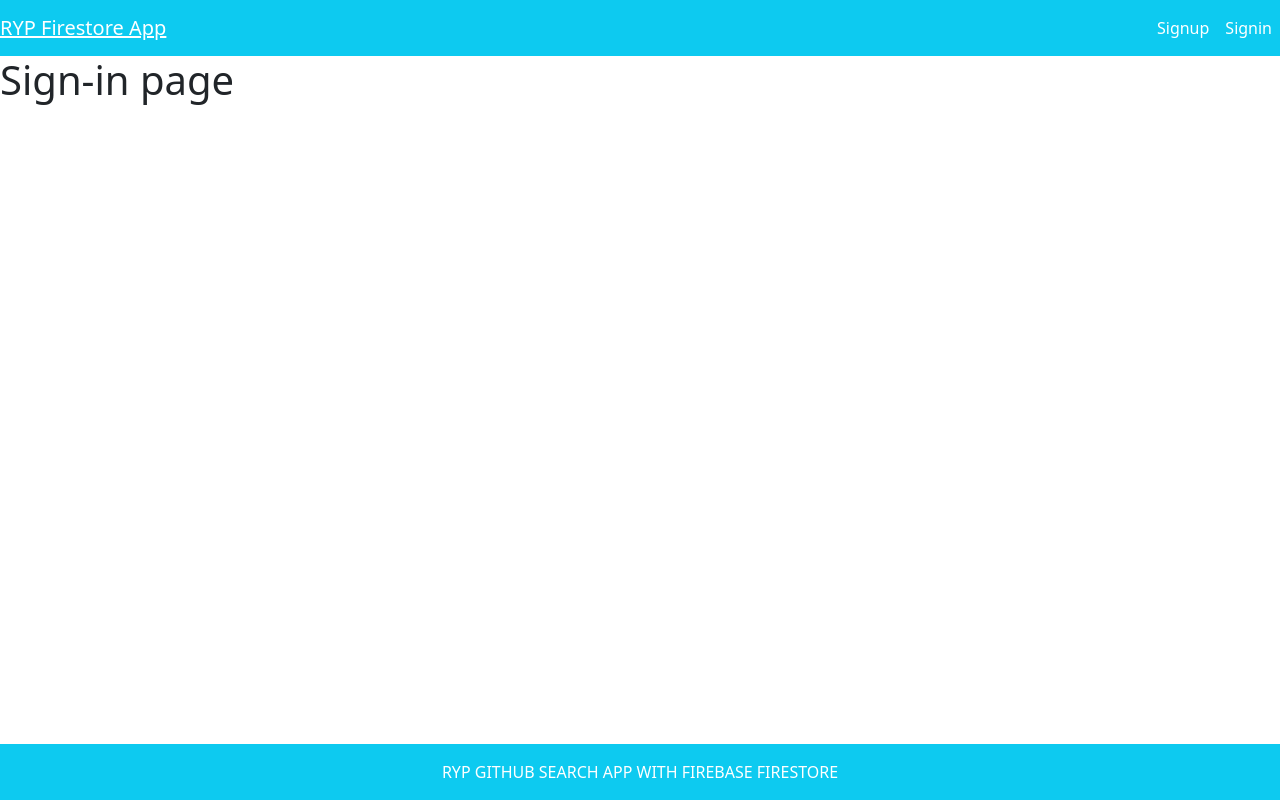
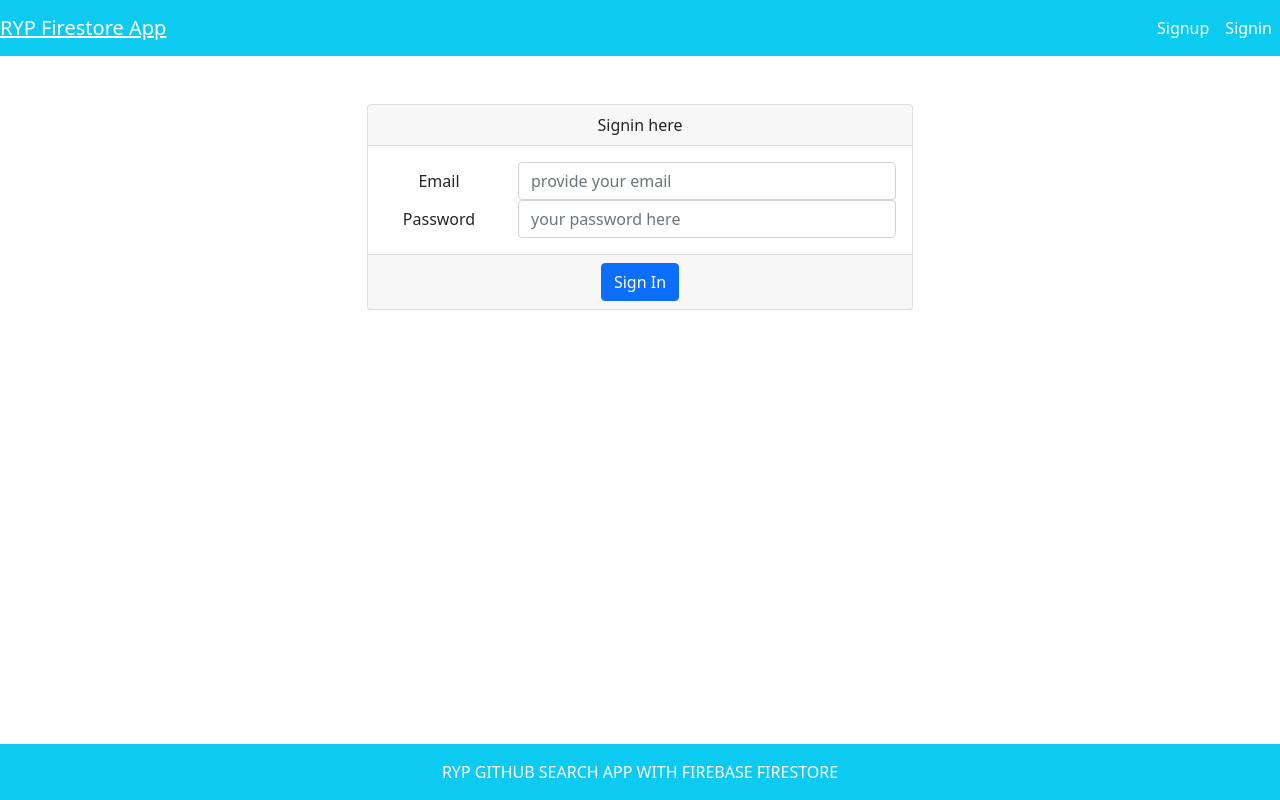
Before and after one commit to ryanyuri357/firebase-githubapi, a React (Create React App) app: page /signin in a window 1280 px wide. Built offline with nearby package versions, Linux system fonts and the light colour scheme.

Commit message:
signin and signout

```diff
--- a/src/layout/Header.js
+++ b/src/layout/Header.js
@@ -34,8 +34,12 @@
         <Nav className="ms-auto" navbar>
           {context.user ? (
             <NavItem>
-              {/*<NavLink className="text-white">Logout</NavLink>*/}
-              <NavLink tag={Link} to="/" className="text-white">
+              <NavLink
+                onClick={() => {
+                  context.setUser(null);
+                }}
+                className="text-white"
+              >
                 Logout
               </NavLink>
             </NavItem>
--- a/src/pages/Signin.js
+++ b/src/pages/Signin.js
@@ -1,10 +1,105 @@
-import React from "react";
+import React, { useState, useContext } from "react";
+import {
+  Container,
+  Form,
+  Button,
+  FormGroup,
+  Label,
+  Col,
+  Row,
+  Input,
+  Card,
+  CardBody,
+  CardFooter,
+  CardHeader,
+} from "reactstrap";
+
+import firebase from "firebase/app";
+import { UserContext } from "../context/UserContext";
+import { Redirect } from "react-router-dom";
+import { toast } from "react-toastify";
 
 const Signin = () => {
+  const context = useContext(UserContext);
+
+  const [email, setEmail] = useState("");
+  const [password, setPassword] = useState("");
+
+  const handleSignUp = () => {
+    firebase
+      .auth()
+      .signInWithEmailAndPassword(email, password)
+      .then((res) => {
+        console.log(res);
+        context.setUser({ email: res.user.email, uid: res.user.uid });
+      })
+      .catch((error) => {
+        console.log(error);
+        toast(error.message, {
+          type: "error",
+        });
+      });
+  };
+
+  const handleFormSubmit = (e) => {
+    e.preventDefault();
+    handleSignUp();
+  };
+
+  // form
+  if (context.user?.uid) {
+    return <Redirect to="/" />;
+  }
+
   return (
-    <div>
-      <h1>Sign-in page</h1>
-    </div>
+    <Container className="text-center">
+      <Row>
+        <Col lg={6} className="offset-lg-3 mt-5">
+          <Card>
+            <Form onSubmit={handleFormSubmit}>
+              <CardHeader className="">Signin here</CardHeader>
+              <CardBody>
+                <FormGroup row>
+                  <Label for="email" sm={3}>
+                    Email
+                  </Label>
+                  <Col sm={9}>
+                    <Input
+                      type="email"
+                      name="email"
+                      id="email"
+                      placeholder="provide your email"
+                      value={email}
+                      onChange={(e) => setEmail(e.target.value)}
+                    />
+                  </Col>
+                </FormGroup>
+                <FormGroup row>
+                  <Label for="password" sm={3}>
+                    Password
+                  </Label>
+                  <Col sm={9}>
+                    <Input
+                      type="password"
+                      name="password"
+                      id="password"
+                      placeholder="your password here"
+                      value={password}
+                      onChange={(e) => setPassword(e.target.value)}
+                    />
+                  </Col>
+                </FormGroup>
+              </CardBody>
+              <CardFooter>
+                <Button type="submit" block color="primary">
+                  Sign In
+                </Button>
+              </CardFooter>
+            </Form>
+          </Card>
+        </Col>
+      </Row>
+    </Container>
   );
 };
 
```
